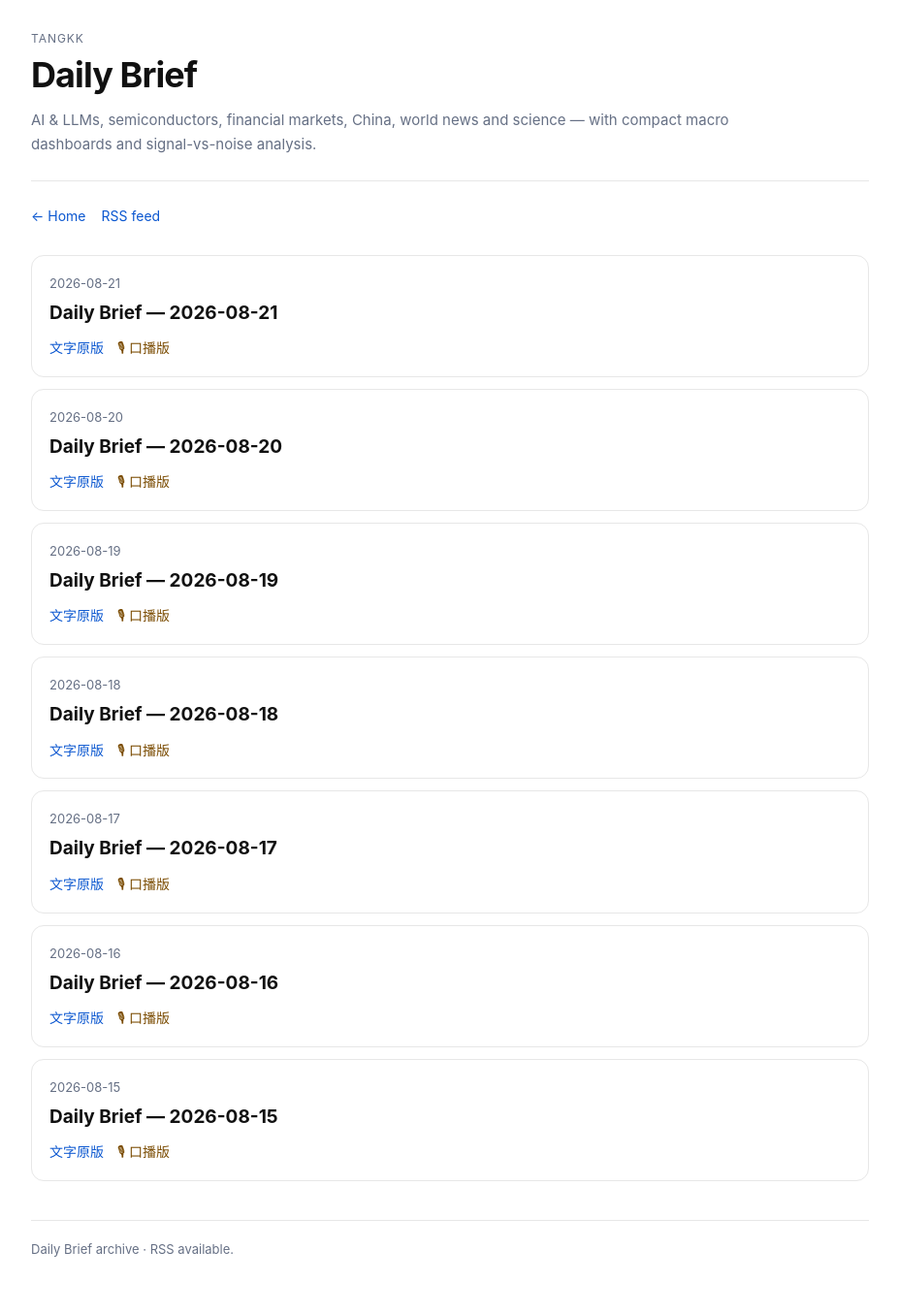
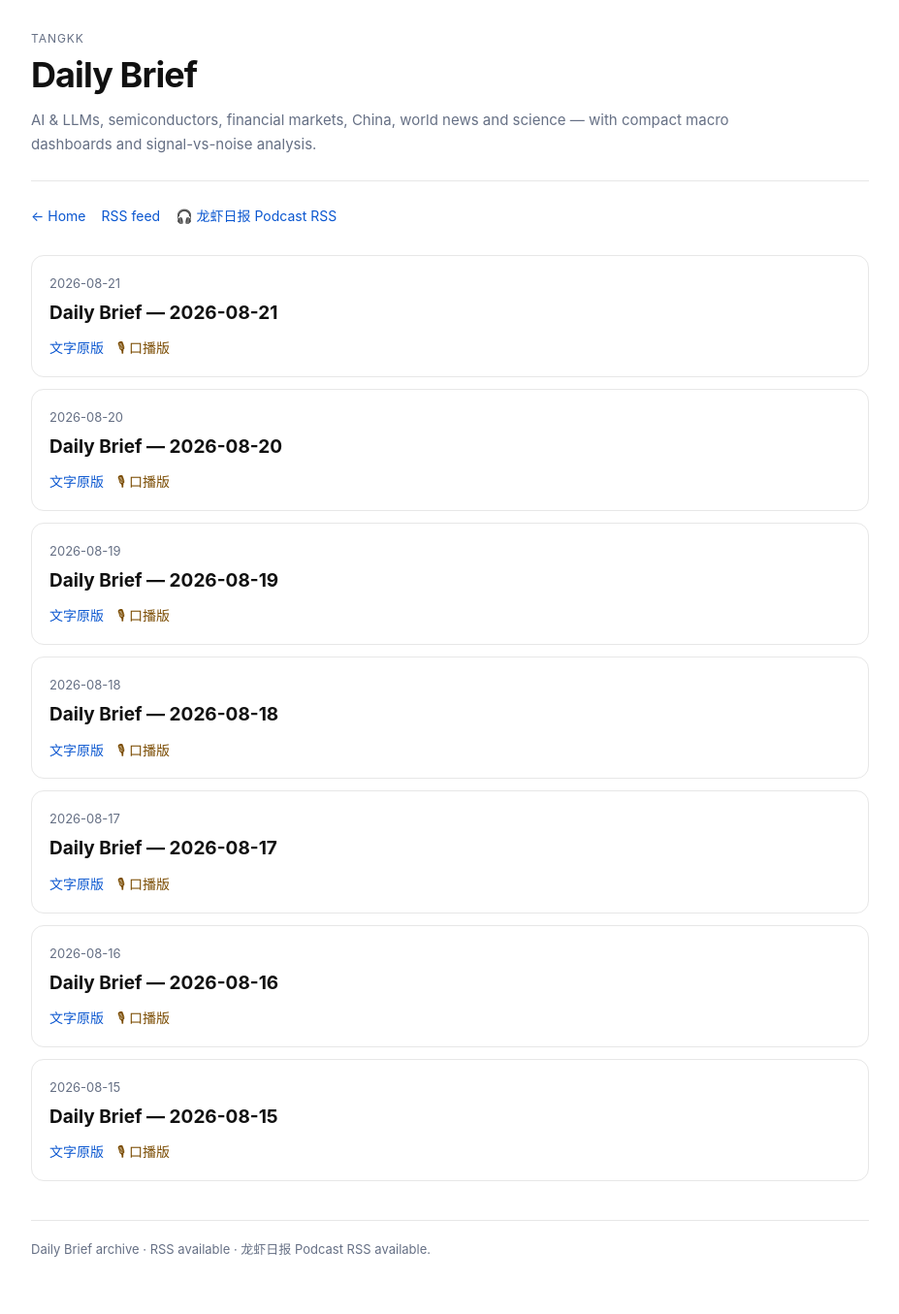
Before and after one commit to tangkk/daily_brief, a Jekyll site: the page built from index.html, in a window 1280 px wide. Shown: the whole page at 97% size, without its empty margins (176-1103 px from the left). Built offline with Jekyll 4.4.1, drawn with Linux system fonts in a browser that asks for light colours.

Commit message:
Add Lobster Daily podcast RSS link to homepage

```diff
--- a/index.html
+++ b/index.html
@@ -8,6 +8,7 @@ layout: null
   <meta name="viewport" content="width=device-width, initial-scale=1">
   <meta name="description" content="{{ site.description }}">
   <link rel="alternate" type="application/rss+xml" title="Daily Brief RSS" href="{{ '/feed.xml' | relative_url }}">
+  <link rel="alternate" type="application/rss+xml" title="龙虾日报 Podcast RSS" href="{{ '/podcast.xml' | relative_url }}">
   <title>Daily Brief</title>
   <style>
     :root{--fg:#111;--muted:#667085;--line:#e7e7e7;--line2:#d6d6d6;--link:#0b57d0;--soft:#fafafa}*{box-sizing:border-box}body{margin:0;color:var(--fg);background:#fff;font-family:-apple-system,BlinkMacSystemFont,"Segoe UI",Roboto,"Helvetica Neue",Arial,"PingFang SC","Microsoft YaHei",sans-serif;font-size:16px;line-height:1.7}a{color:var(--link);text-decoration:none}a:hover{text-decoration:underline}.page{max-width:900px;margin:0 auto;padding:30px 18px 56px}.hero{padding-bottom:24px;border-bottom:1px solid var(--line);margin-bottom:24px}.eyebrow{margin:0 0 7px;color:var(--muted);font-size:12px;letter-spacing:.08em;text-transform:uppercase}h1{margin:0;font-size:36px;line-height:1.15;letter-spacing:-.025em}.subtitle{margin:12px 0 0;max-width:720px;color:var(--muted);font-size:15px}.nav{display:flex;gap:16px;flex-wrap:wrap;font-size:14px;margin-bottom:28px}.posts{list-style:none;margin:0;padding:0;display:grid;gap:12px}.post{padding:17px 18px;border:1px solid var(--line);border-radius:13px;background:#fff}.post-date{display:block;color:var(--muted);font-size:13px;margin-bottom:4px}.post-title{display:block;font-weight:650;font-size:19px}.post-links{display:flex;gap:14px;margin-top:8px;font-size:14px}.spoken{color:#7a4b00}.empty{color:var(--muted);padding:18px 0}.footer{margin-top:40px;padding-top:18px;border-top:1px solid var(--line);color:var(--muted);font-size:13px}@media(max-width:640px){.page{padding:20px 14px 40px}h1{font-size:30px}}
@@ -16,7 +17,7 @@ layout: null
 <body>
   <main class="page">
     <header class="hero"><p class="eyebrow">tangkk</p><h1>Daily Brief</h1><p class="subtitle">AI & LLMs, semiconductors, financial markets, China, world news and science — with compact macro dashboards and signal-vs-noise analysis.</p></header>
-    <nav class="nav"><a href="https://tangkk.github.io/">← Home</a><a href="{{ '/feed.xml' | relative_url }}">RSS feed</a></nav>
+    <nav class="nav"><a href="https://tangkk.github.io/">← Home</a><a href="{{ '/feed.xml' | relative_url }}">RSS feed</a><a href="{{ '/podcast.xml' | relative_url }}">🎧 龙虾日报 Podcast RSS</a></nav>
     <section><ul class="posts">
       {% for post in site.posts %}
       <li class="post"><span class="post-date">{{ post.date | date: "%Y-%m-%d" }}</span><span class="post-title">{{ post.title }}</span><div class="post-links"><a href="{{ post.url | relative_url }}">文字原版</a>{% assign spoken_date = post.date | date: "%Y-%m-%d" %}{% if spoken_date >= "2026-08-15" %}<a class="spoken" href="{{ '/spoken/' | append: spoken_date | append: '/' | relative_url }}">🎙 口播版</a>{% endif %}</div></li>
@@ -24,7 +25,7 @@ layout: null
       <li class="empty">The first Daily Brief will appear here after the next scheduled run.</li>
       {% endfor %}
     </ul></section>
-    <footer class="footer">Daily Brief archive · RSS available.</footer>
+    <footer class="footer">Daily Brief archive · RSS available · 龙虾日报 Podcast RSS available.</footer>
   </main>
 </body>
 </html>
```
